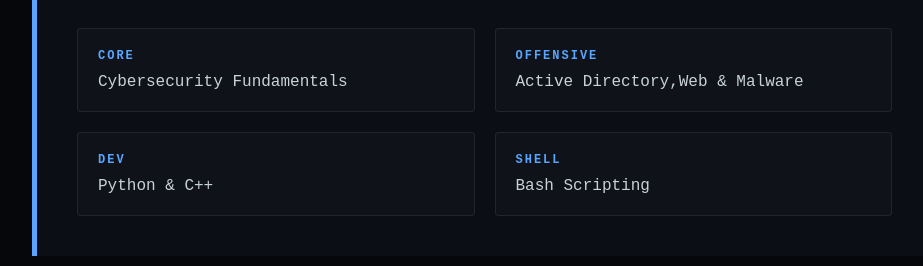
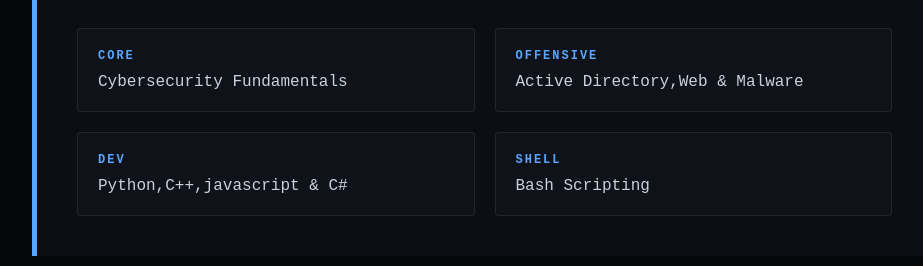
Before and after one commit to ghostport-sudo/portofolio, a plain HTML site: page index.html in a window 1280 px wide. Shown: the part 2720-2986 px from the top of the page, without its empty margins (158-1081 px from the left). Drawn offline with Linux system fonts and the light colour scheme; no server answers.

Commit message:
Update index.html

```diff
--- a/index.html
+++ b/index.html
@@ -241,7 +241,7 @@
             <div class="grid-layout">
                 <div class="item-card"><span class="tag">CORE</span>Cybersecurity Fundamentals</div>
                 <div class="item-card"><span class="tag">OFFENSIVE</span>Active Directory,Web & Malware</div>
-                <div class="item-card"><span class="tag">DEV</span>Python & C++</div>
+                <div class="item-card"><span class="tag">DEV</span>Python,C++,javascript & C#</div>
                 <div class="item-card"><span class="tag">SHELL</span>Bash Scripting</div>
             </div>
         </div>
```
